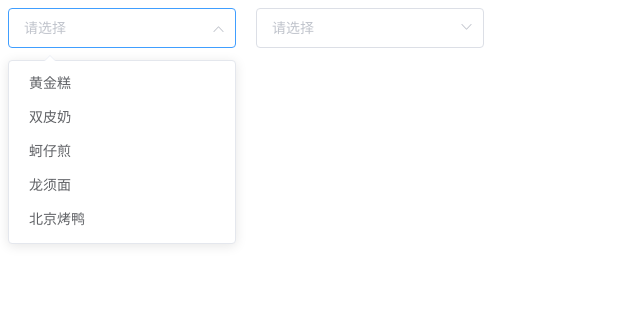
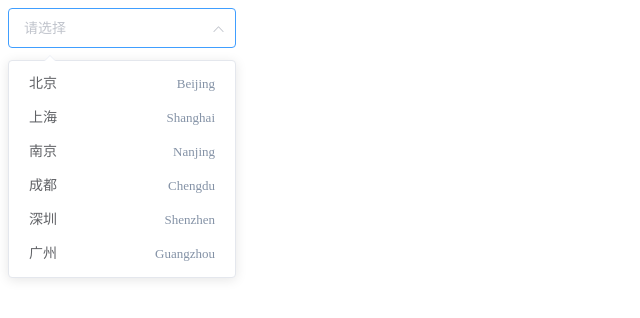
Before and after one commit to kingyeahwei/element_learning, a Vue app: page / in a window 1280 px wide. Both pictures are taken after a click on the icon 218 px from the left and 28 px from the top of the page. Shown: the top 318 px of the page, without its empty margins (0-640 px from the left). Built offline with nearby package versions, Linux system fonts and the light colour scheme.

Commit message:
自定义模板

```diff
--- a/src/App.vue
+++ b/src/App.vue
@@ -1,21 +1,14 @@
 <template>
   <div id="app">
-    <el-select v-model="value1" multiple placeholder="请选择">
+    <el-select v-model="value" placeholder="请选择">
       <el-option
-        v-for="item in options"
+        v-for="item in cities"
         :key="item.value"
         :label="item.label"
-        :value="item.value"
-      ></el-option>
-    </el-select>
-
-    <el-select v-model="value2" multiple collapse-tags style="margin-left: 20px" placeholder="请选择">
-      <el-option
-        v-for="item in options"
-        :key="item.value"
-        :label="item.label"
-        :value="item.value"
-      ></el-option>
+        :value="item.value">
+        <span style="float: left;">{{item.label}}</span>
+        <span style="float: right; color: #8492a6; font-size: 13px">{{item.value}}</span>
+      </el-option>
     </el-select>
   </div>
 </template>
@@ -25,26 +18,28 @@
     name: "app",
     data: function () {
       return {
-        options: [
+        cities: [
           {
-            value: '选项1',
-            label: '黄金糕'
+            value: 'Beijing',
+            label: '北京'
           }, {
-            value: '选项2',
-            label: '双皮奶'
+            value: 'Shanghai',
+            label: '上海'
           }, {
-            value: '选项3',
-            label: '蚵仔煎'
+            value: 'Nanjing',
+            label: '南京'
           }, {
-            value: '选项4',
-            label: '龙须面'
+            value: 'Chengdu',
+            label: '成都'
           }, {
-            value: '选项5',
-            label: '北京烤鸭'
+            value: 'Shenzhen',
+            label: '深圳'
+          }, {
+            value: 'Guangzhou',
+            label: '广州'
           }
         ],
-        value1: "",
-        value2: ""
+        value: "",
       };
     },
     methods: {
```
